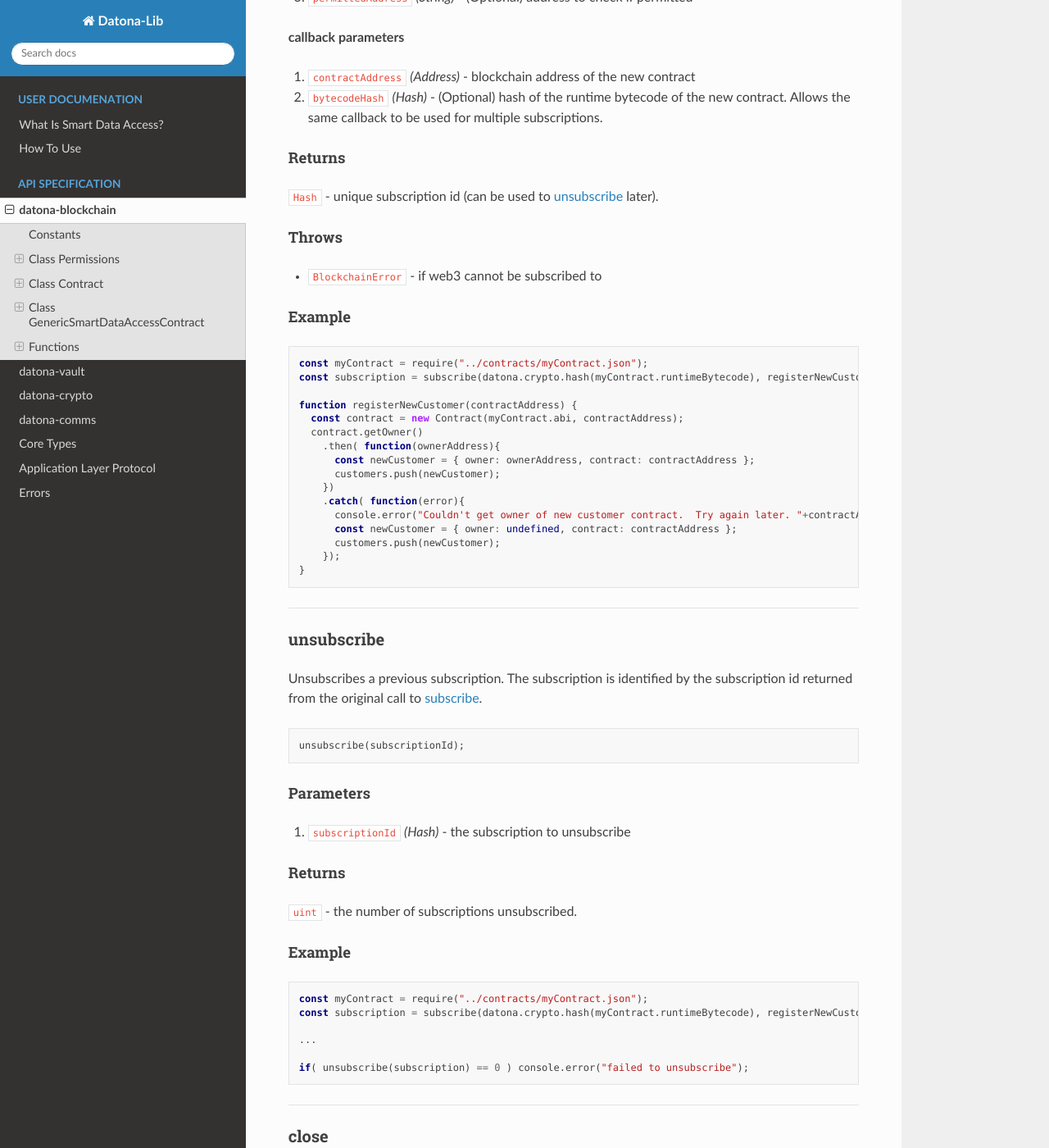
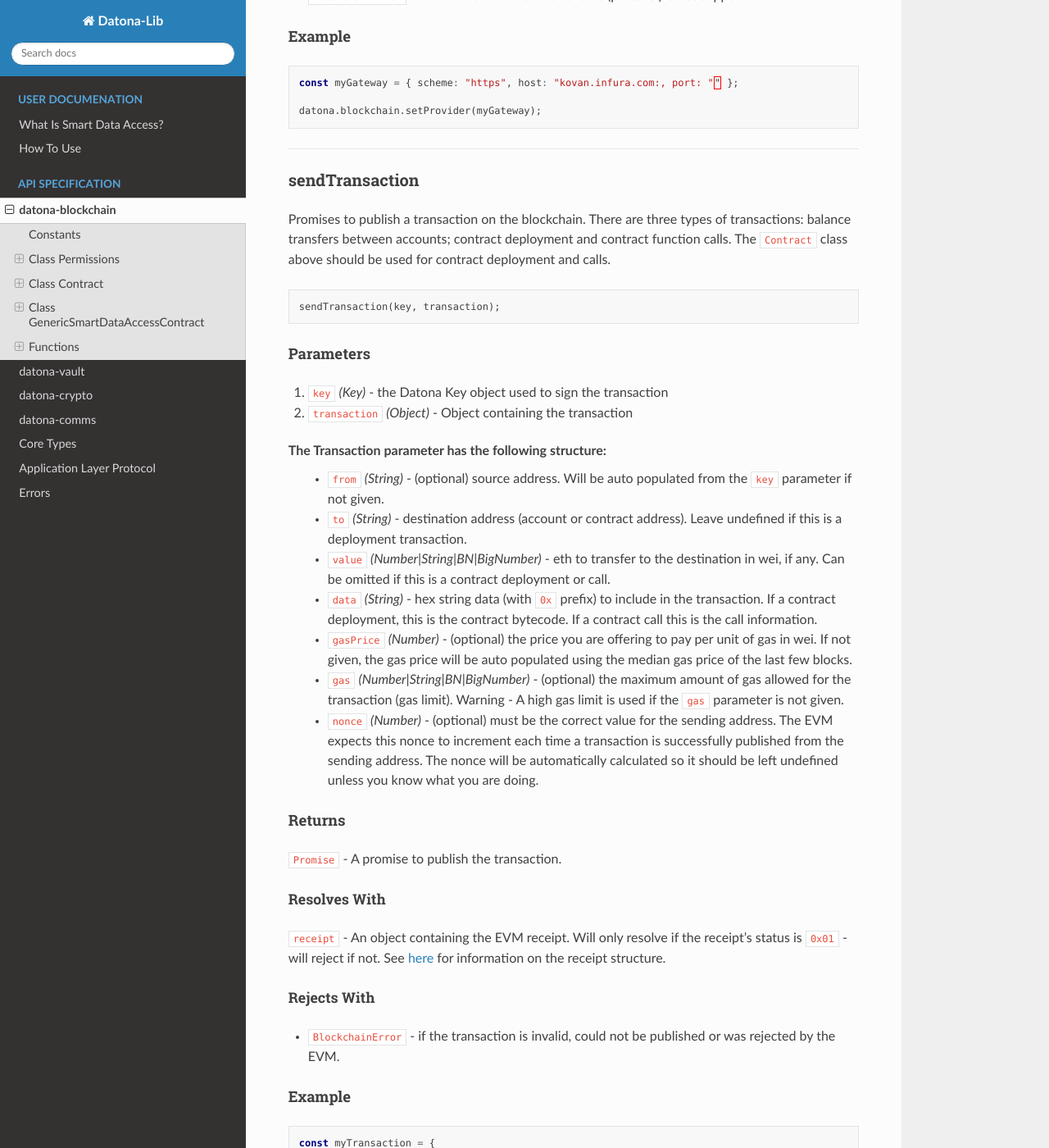
Before and after one commit to Datona-Labs/datona-lib, a Sphinx documentation site: the page built from docs/datona-blockchain.rst, in a window 1280 px wide and 1400 px high, scrolled down 23051 px. Shown: the whole window at 82% size. Built offline with Sphinx 7.4.7 and the Read the Docs theme 2.0.0, drawn with Linux system fonts in a browser that asks for light colours; some of the changed text lies outside the part shown.

Commit message:
add sendTransaction function to datona-blockchain

```diff
--- a/docs/datona-blockchain.rst
+++ b/docs/datona-blockchain.rst
@@ -1284,9 +1284,107 @@ Example
 
 -----------------------------------------------------------------------------
 
+
 *********
 Functions
 *********
+
+.. _setProvider:
+
+setProvider
+===========
+
+Overrides the default gateway service to the blockchain (that configured in config.json).  Supported URL schemes (protocols) are ws, wss, http and https.
+
+.. code-block:: javascript
+
+    setProvider(url);
+
+----------
+Parameters
+----------
+
+1. ``url`` *(URL)* - url of the blockchain provider
+
+
+------
+Throws
+------
+
+* ``BlockchainError`` - if the url is invalid or the scheme (protocol) is not supported.
+
+-------
+Example
+-------
+
+.. code-block:: javascript
+
+  const myGateway = { scheme: "https", host: "kovan.infura.com:, port: "" };
+
+  datona.blockchain.setProvider(myGateway);
+
+-----------------------------------------------------------------------------
+
+.. _sendTransaction:
+
+sendTransaction
+===============
+
+Promises to publish a transaction on the blockchain.  There are three types of transactions: balance transfers between accounts; contract deployment and contract function calls.  The ``Contract`` class above should be used for contract deployment and calls.
+
+.. code-block:: javascript
+
+    sendTransaction(key, transaction);
+
+----------
+Parameters
+----------
+
+1. ``key`` *(Key)* - the Datona Key object used to sign the transaction
+2. ``transaction`` *(Object)* - Object containing the transaction
+
+The Transaction parameter has the following structure:
+  - ``from`` *(String)* - (optional) source address.  Will be auto populated from the ``key`` parameter if not given.
+  - ``to`` *(String)* - destination address (account or contract address).  Leave undefined if this is a deployment transaction.
+  - ``value`` *(Number|String|BN|BigNumber)* - eth to transfer to the destination in wei, if any.  Can be omitted if this is a contract deployment or call.
+  - ``data`` *(String)* - hex string data (with ``0x`` prefix) to include in the transaction.  If a contract deployment, this is the contract bytecode.  If a contract call this is the call information.
+  - ``gasPrice`` *(Number)* - (optional) the price you are offering to pay per unit of gas in wei.  If not given, the gas price will be auto populated using the median gas price of the last few blocks.
+  - ``gas`` *(Number|String|BN|BigNumber)* - (optional) the maximum amount of gas allowed for the transaction (gas limit). Warning - A high gas limit is used if the ``gas`` parameter is not given.
+  - ``nonce`` *(Number)* - (optional) must be the correct value for the sending address.  The EVM expects this nonce to increment each time a transaction is successfully published from the sending address.  The nonce will be automatically calculated so it should be left undefined unless you know what you are doing.
+
+-------
+Returns
+-------
+
+``Promise`` - A promise to publish the transaction.
+
+Resolves With
+~~~~~~~~~~~~~
+
+``receipt`` - An object containing the EVM receipt.  Will only resolve if the receipt's status is ``0x01`` - will reject if not.  See `here <https://ethereum.stackexchange.com/questions/6531/structure-of-a-transaction-receipt>`_ for information on the receipt structure.
+
+Rejects With
+~~~~~~~~~~~~
+
+* ``BlockchainError`` - if the transaction is invalid, could not be published or was rejected by the EVM.
+
+-------
+Example
+-------
+
+.. code-block:: javascript
+
+  const myTransaction = {
+    to: "0xc16a409a39EDe3F38E212900f8d3afe6aa6A8929",
+    value: 1000,
+    data: "0x01020304
+  }
+
+  datona.blockchain.sendTransaction(myKey, myTransaction)
+    .then(console.log)
+    .catch(console.error);
+
+-----------------------------------------------------------------------------
 
 .. _subscribe:
 
```
Also changed, not shown: 2 other files.
